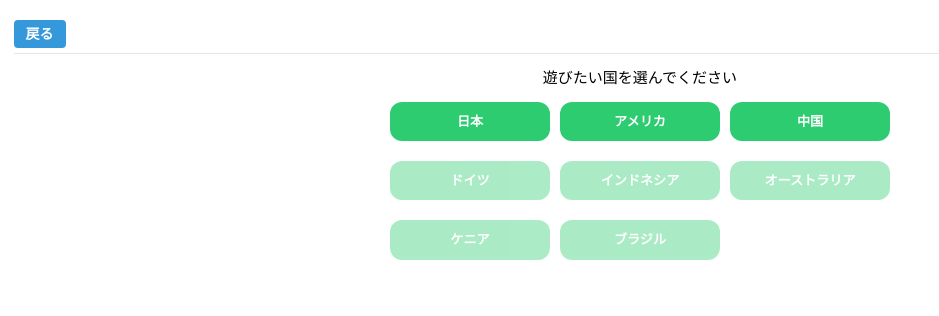
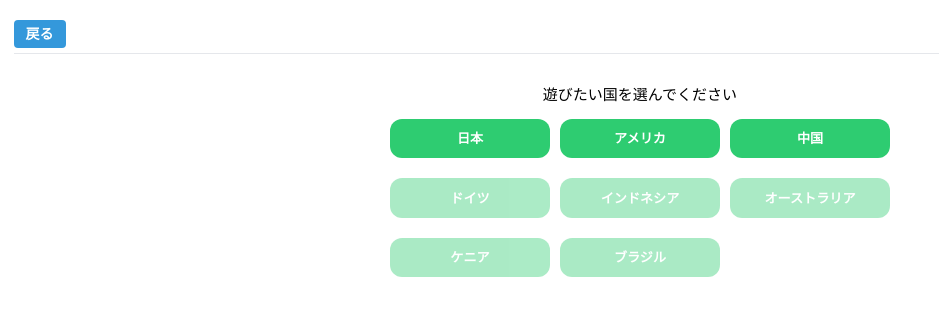
Before and after one commit to nisino25/shinkei, a Vue app: page / in a window 1280 px wide. Both pictures are taken after a click on the button "ゴミ分別ゲーム". Shown: the top 316 px of the page, without its empty margins (0-939 px from the left). Built offline with nearby package versions, Linux system fonts and the light colour scheme.

Commit message:
changed the style ;

```diff
--- a/src/components/sortingGame.vue
+++ b/src/components/sortingGame.vue
@@ -612,6 +612,8 @@
         height: 75dvh;
         max-width: 100dvw;
         transition: background-color 0.3s ease;
+
+        margin-top: 2em;
     }
 
     .sortingGameContainer h5{
@@ -668,7 +670,7 @@
 
     .selectedCountry-info{
         position: absolute;
-        bottom: 10%;
+        bottom: 2.5%;
         left: 50%;
         transform: translate(-50%, 0%);
 
```
